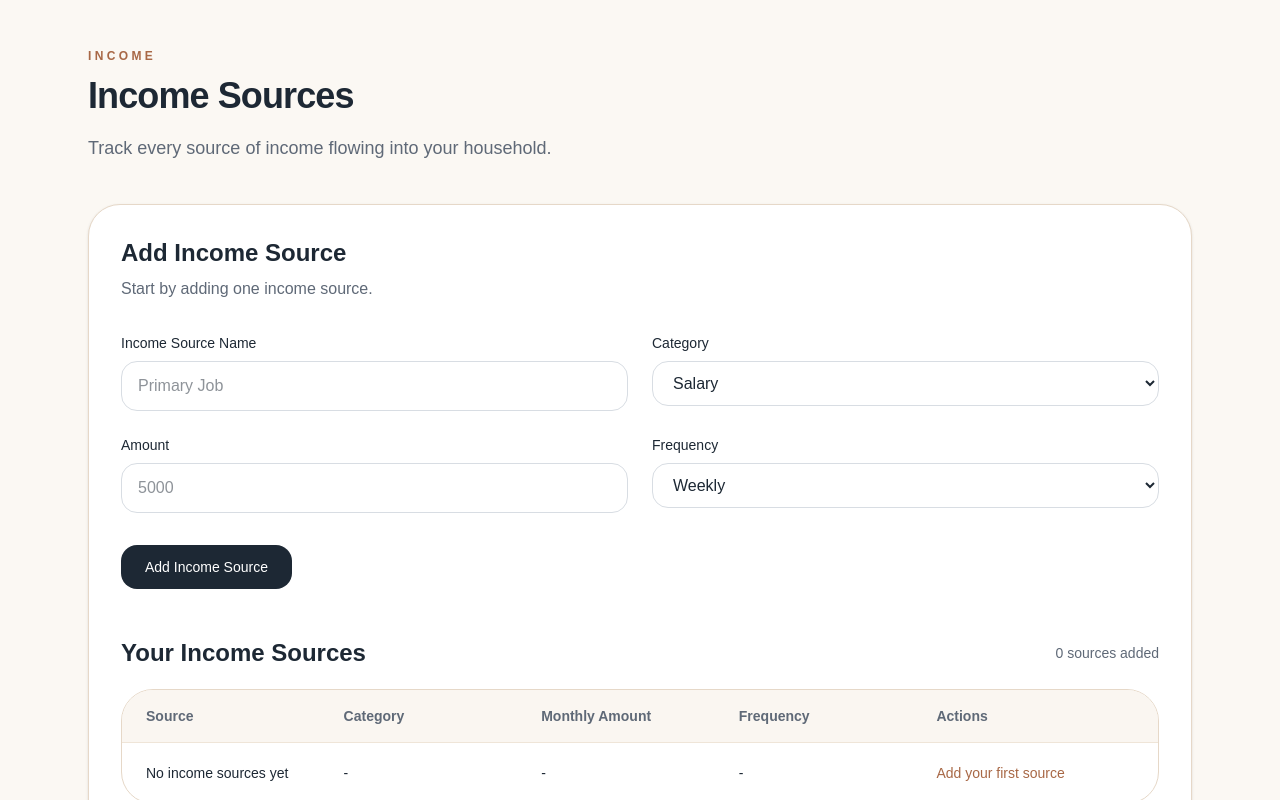
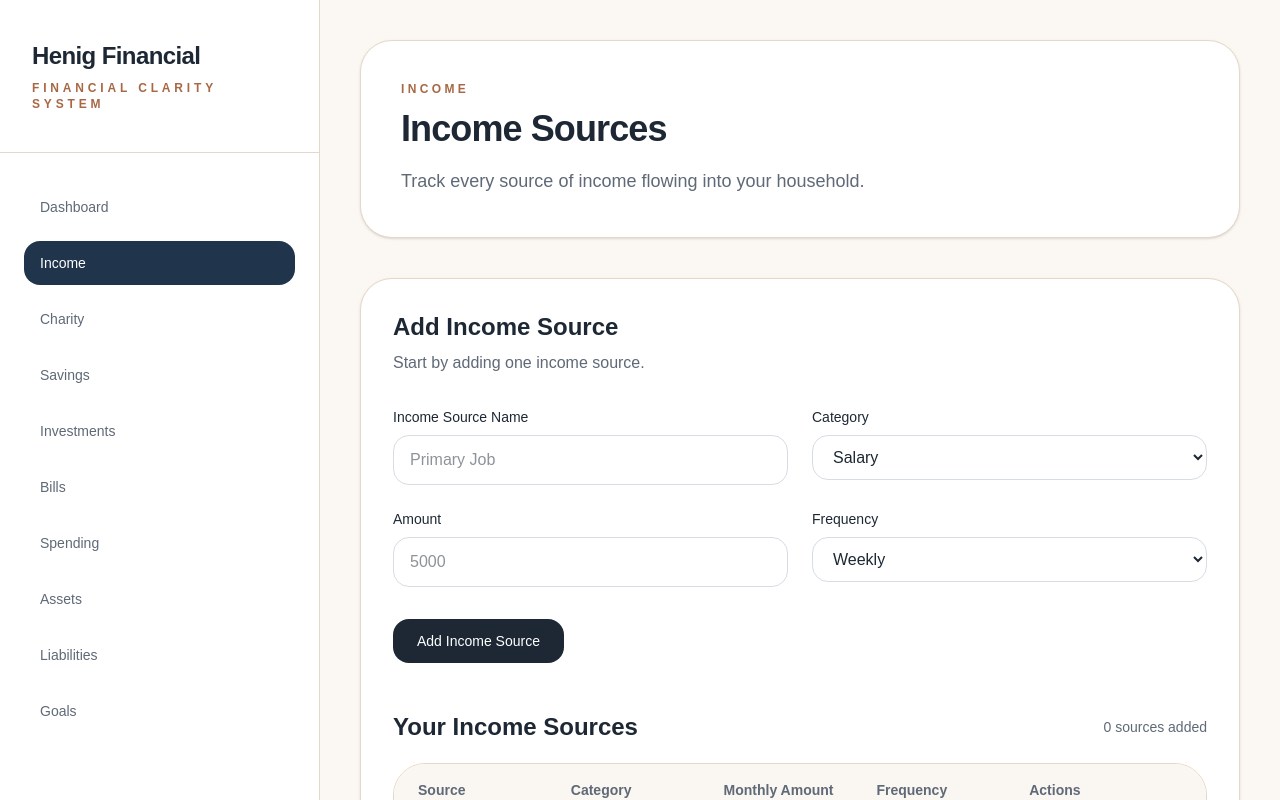
Before and after one commit to samuelhenig/henig-financial, a Next.js app: page /income in a window 1280 px wide. Shown: the top 800 px of the page. Built offline with nearby package versions, Linux system fonts and the light colour scheme.

Commit message:
Update page.js

```diff
--- a/src/app/income/page.js
+++ b/src/app/income/page.js
@@ -1,9 +1,65 @@
 export default function IncomePage() {
   return (
     <main className="min-h-screen bg-[#FBF8F3] text-[#1D2834]">
-      <div className="mx-auto max-w-6xl px-6 py-12">
+      <div className="flex min-h-screen">
+        <aside className="w-[320px] border-r border-[#E6D8C8] bg-white">
+          <div className="border-b border-[#E6D8C8] px-8 py-10">
+            <div className="text-2xl font-semibold tracking-tight">
+              Henig Financial
+            </div>
+            <div className="mt-2 text-xs font-semibold uppercase tracking-[0.32em] text-[#A86846]">
+              Financial Clarity System
+            </div>
+          </div>
 
-        <div className="mb-10">
+          <nav className="px-6 py-8">
+            <div className="space-y-3">
+              <a href="/client" className="block rounded-2xl px-4 py-3 text-sm font-medium text-[#5F6977] transition hover:bg-[#F4EFE8]">
+                Dashboard
+              </a>
+
+              <a href="/income" className="block rounded-2xl bg-[#20344C] px-4 py-3 text-sm font-medium text-white">
+                Income
+              </a>
+
+              <a href="/charity" className="block rounded-2xl px-4 py-3 text-sm font-medium text-[#5F6977] transition hover:bg-[#F4EFE8]">
+                Charity
+              </a>
+
+              <a href="/savings" className="block rounded-2xl px-4 py-3 text-sm font-medium text-[#5F6977] transition hover:bg-[#F4EFE8]">
+                Savings
+              </a>
+
+              <a href="/investments" className="block rounded-2xl px-4 py-3 text-sm font-medium text-[#5F6977] transition hover:bg-[#F4EFE8]">
+                Investments
+              </a>
+
+              <a href="/bills" className="block rounded-2xl px-4 py-3 text-sm font-medium text-[#5F6977] transition hover:bg-[#F4EFE8]">
+                Bills
+              </a>
+
+              <a href="/spending" className="block rounded-2xl px-4 py-3 text-sm font-medium text-[#5F6977] transition hover:bg-[#F4EFE8]">
+                Spending
+              </a>
+
+              <a href="/assets" className="block rounded-2xl px-4 py-3 text-sm font-medium text-[#5F6977] transition hover:bg-[#F4EFE8]">
+                Assets
+              </a>
+
+              <a href="/liabilities" className="block rounded-2xl px-4 py-3 text-sm font-medium text-[#5F6977] transition hover:bg-[#F4EFE8]">
+                Liabilities
+              </a>
+
+              <a href="/goals" className="block rounded-2xl px-4 py-3 text-sm font-medium text-[#5F6977] transition hover:bg-[#F4EFE8]">
+                Goals
+              </a>
+            </div>
+          </nav>
+        </aside>
+
+        <section className="flex-1 px-10 py-10">
+          <div className="mx-auto max-w-6xl">
+            <div className="mb-10 rounded-[2rem] border border-[#E6D8C8] bg-white p-10 shadow-sm">
               <div className="mb-3 text-xs font-semibold uppercase tracking-[0.28em] text-[#A86846]">
                 Income
               </div>
@@ -18,7 +74,6 @@ export default function IncomePage() {
             </div>
 
             <section className="rounded-[2rem] border border-[#E6D8C8] bg-white p-8 shadow-sm">
-
               <h2 className="text-2xl font-semibold">
                 Add Income Source
               </h2>
@@ -28,12 +83,10 @@ export default function IncomePage() {
               </p>
 
               <div className="mt-8 grid gap-6 md:grid-cols-2">
-
                 <div>
                   <label className="mb-2 block text-sm font-medium">
                     Income Source Name
                   </label>
-
                   <input
                     type="text"
                     placeholder="Primary Job"
@@ -45,10 +98,7 @@ export default function IncomePage() {
                   <label className="mb-2 block text-sm font-medium">
                     Category
                   </label>
-
-              <select
-                className="w-full rounded-2xl border border-[#D8DDE3] bg-white px-4 py-3 outline-none transition focus:border-[#A86846]"
-              >
+                  <select className="w-full rounded-2xl border border-[#D8DDE3] bg-white px-4 py-3 outline-none transition focus:border-[#A86846]">
                     <option>Salary</option>
                     <option>Business</option>
                     <option>Self-Employed</option>
@@ -63,7 +113,6 @@ export default function IncomePage() {
                   <label className="mb-2 block text-sm font-medium">
                     Amount
                   </label>
-
                   <input
                     type="number"
                     placeholder="5000"
@@ -75,27 +124,20 @@ export default function IncomePage() {
                   <label className="mb-2 block text-sm font-medium">
                     Frequency
                   </label>
-
-              <select
-                className="w-full rounded-2xl border border-[#D8DDE3] bg-white px-4 py-3 outline-none transition focus:border-[#A86846]"
-              >
+                  <select className="w-full rounded-2xl border border-[#D8DDE3] bg-white px-4 py-3 outline-none transition focus:border-[#A86846]">
                     <option>Weekly</option>
                     <option>Biweekly</option>
                     <option>Monthly</option>
                     <option>Yearly</option>
                   </select>
                 </div>
-
               </div>
 
-          <button
-            className="mt-8 rounded-2xl bg-[#1D2834] px-6 py-3 text-sm font-medium text-white transition hover:opacity-90"
-          >
+              <button className="mt-8 rounded-2xl bg-[#1D2834] px-6 py-3 text-sm font-medium text-white transition hover:opacity-90">
                 Add Income Source
               </button>
 
               <div className="mt-12">
-
                 <div className="mb-5 flex items-center justify-between">
                   <h3 className="text-2xl font-semibold">
                     Your Income Sources
@@ -107,7 +149,6 @@ export default function IncomePage() {
                 </div>
 
                 <div className="overflow-hidden rounded-[2rem] border border-[#E6D8C8]">
-
                   <div className="grid grid-cols-5 border-b border-[#EFE5D8] bg-[#FAF6F1] px-6 py-4 text-sm font-semibold text-[#5F6977]">
                     <div>Source</div>
                     <div>Category</div>
@@ -117,27 +158,21 @@ export default function IncomePage() {
                   </div>
 
                   <div className="grid grid-cols-5 items-center px-6 py-5 text-sm">
-
                     <div className="font-medium text-[#1D2834]">
                       No income sources yet
                     </div>
-
                     <div>-</div>
                     <div>-</div>
                     <div>-</div>
-
                     <div className="text-[#A86846]">
                       Add your first source
                     </div>
-
                   </div>
-
                 </div>
-
               </div>
-
             </section>
-
+          </div>
+        </section>
       </div>
     </main>
   );
```
Lines whose indentation alone changed are shown as unchanged.
